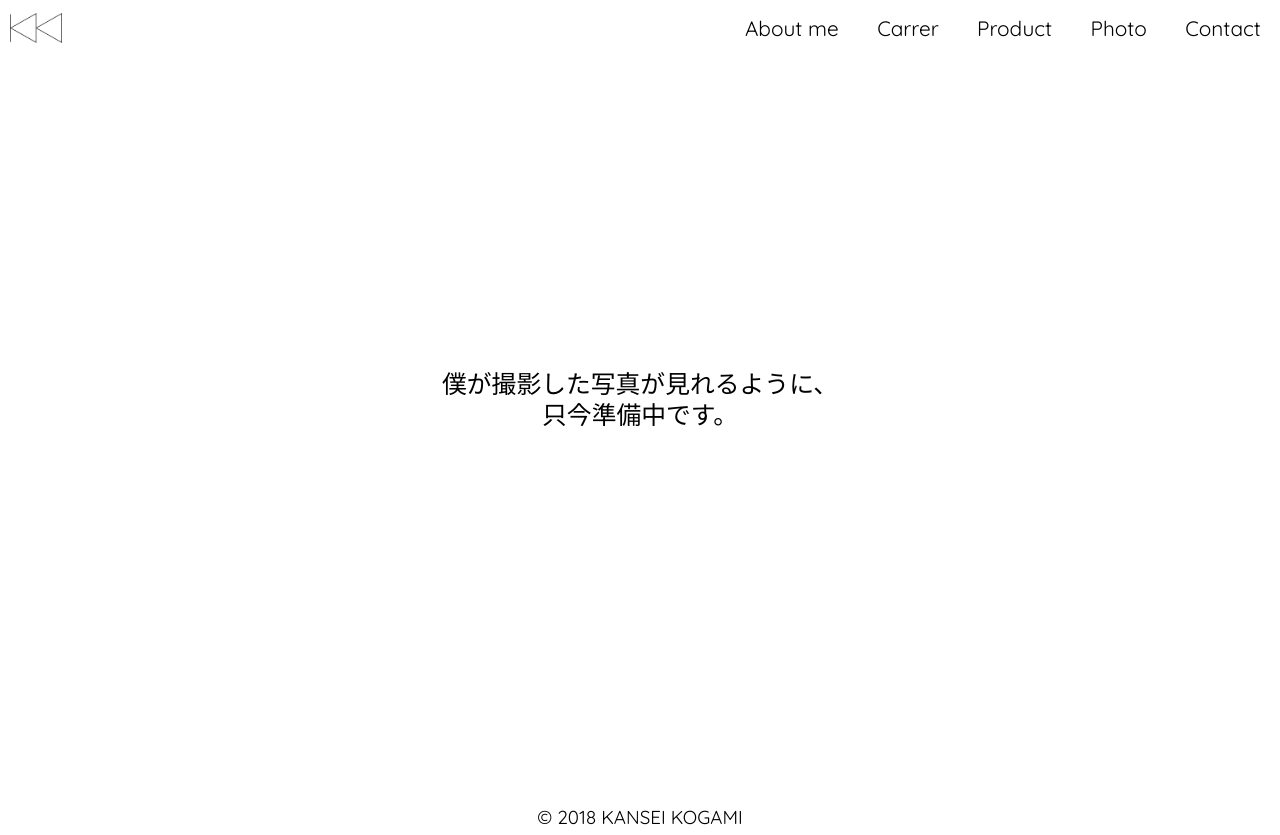
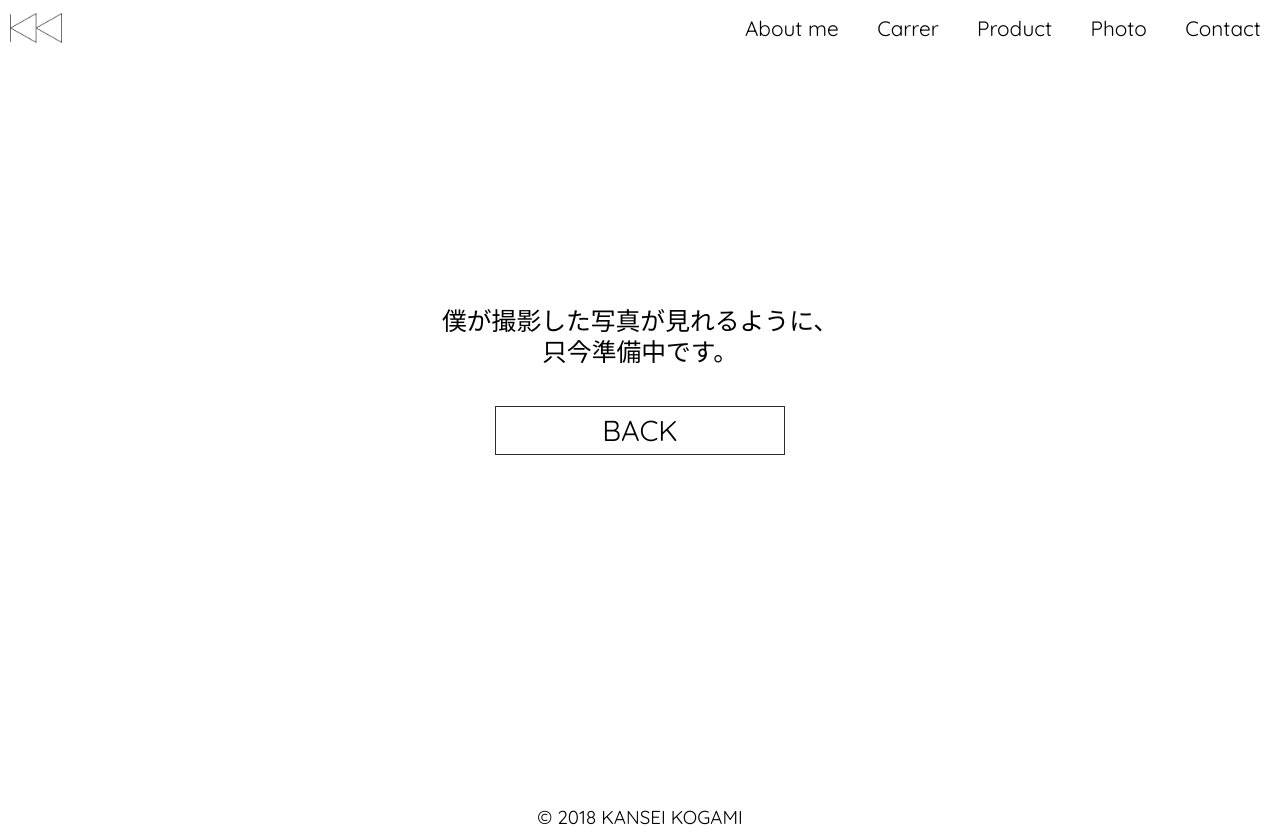
Before and after one commit to Kansei/portfolio, a React (Create React App) app: page /photograph in a window 1280 px wide. Built offline with nearby package versions, Linux system fonts and the light colour scheme.

Commit message:
add back-button in photograph page

```diff
--- a/src/components/photograph/Photograph.js
+++ b/src/components/photograph/Photograph.js
@@ -1,16 +1,24 @@
-import React, { Component } from 'react'
-import Header from '../Header'
-import '../../css/photograph/photograph.css'
+import React, { Component } from 'react';
+import Header from '../Header';
+import { Link } from 'react-router-dom';
+import '../../css/photograph/photograph.css';
 
 class Photograph extends Component {
-  render(){
-    return(
+  render() {
+    return (
       <div>
         <Header isDefault={true} />
         <div className="photograph">
           <div className="preparing">
-            僕が撮影した写真が見れるように、<br/>
-            只今準備中です。
+            <div className="text">
+              僕が撮影した写真が見れるように、<br />
+              只今準備中です。
+            </div>
+            <Link to="/">
+              <div className="back-button">
+                  BACK
+              </div>
+            </Link>
           </div>
         </div>
       </div>
--- a/src/css/App.css
+++ b/src/css/App.css
@@ -1,3 +1,7 @@
 body {
 	font-family: 'Quicksand','Yu Gothic','YuGothic','Poppins',sans-serif;
 }
+
+a {
+  text-decoration:none;
+}
--- a/src/css/main/Photo.css
+++ b/src/css/main/Photo.css
@@ -27,7 +27,3 @@
   color: white;
   background-color: black;
 }
-
-a {
-  text-decoration:none;
-}
--- a/src/css/photograph/photograph.css
+++ b/src/css/photograph/photograph.css
@@ -12,3 +12,19 @@
   font-size: calc(12px + 1vw);
   line-height: calc(18px + 1vw);
 }
+
+.back-button {
+  color: black;
+  border : solid 1px #2c2c2c;
+  font-size: calc(16px + 1vw);
+  width: 20vw;
+  margin: 3vw auto;
+  text-align: center;
+  padding: 1vh 2vh;
+  transition: .3s;
+}
+
+.back-button:hover {
+  color: white;
+  background-color: black;
+}
```
